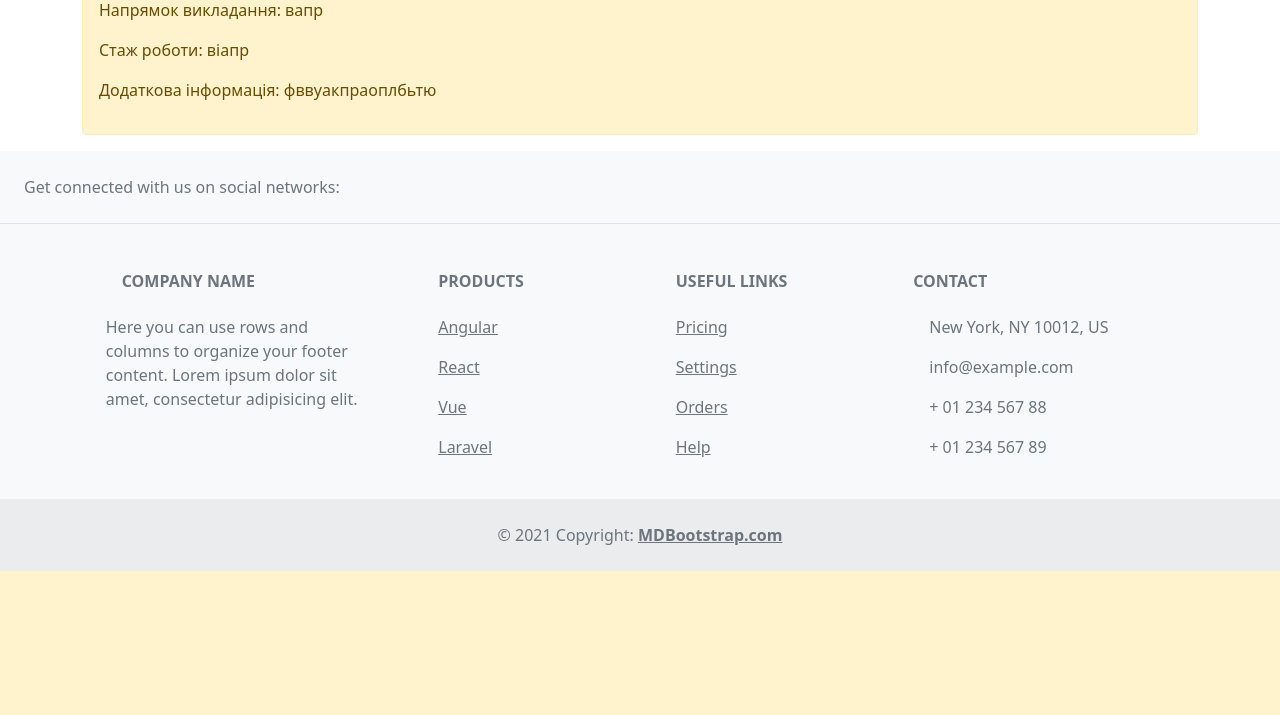
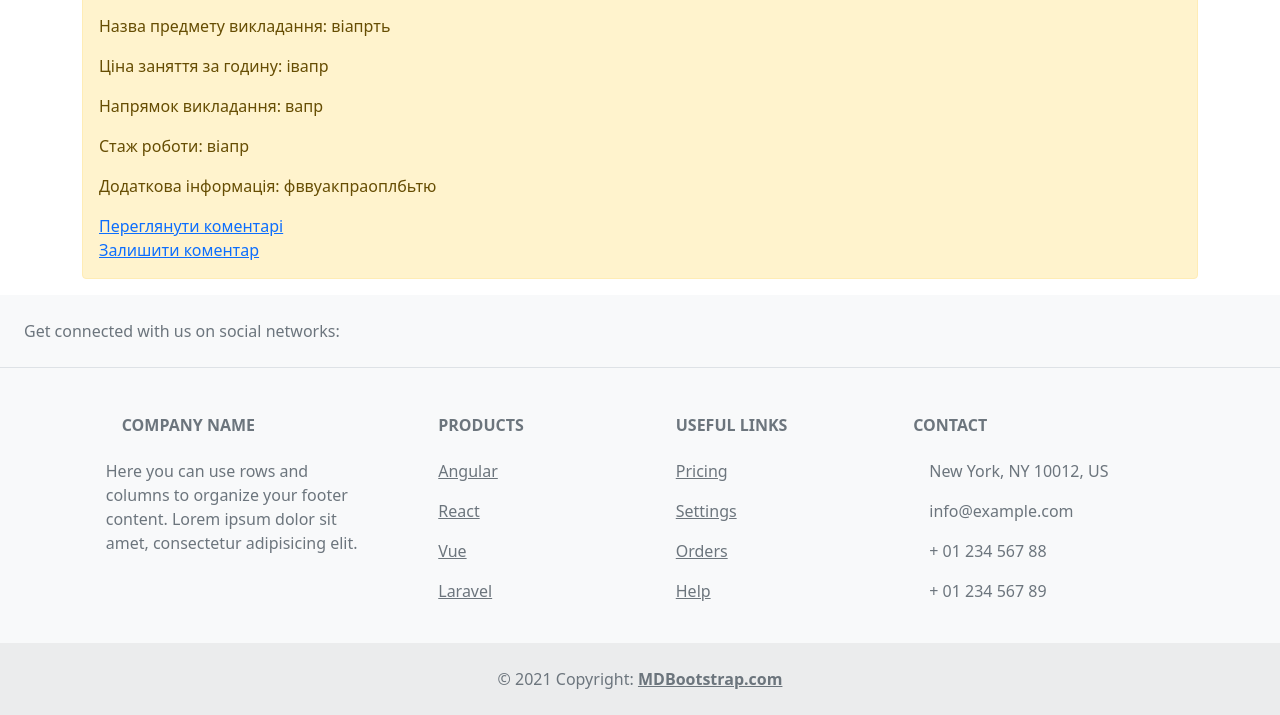
Before and after one commit to BohdanMukhailiuk/Coursework, a Django app: template main/templates/main/order.html in a window 1280 px wide. Shown: the part 1817-2532 px from the top of the page. Before the commit the page ends 2388 px from the top, so only its background shows below. Run offline with Django 3.2, Linux system fonts and the light colour scheme; the template is opened without the code that fills it: values that come from a table or form of the project are taken from there, others are empty; data comes from the database, SQL or seed files in the repository; parts of the project's set-up code (start-up, migrations or seed data) failed here and were passed over.

Commit message:
created link to comment and about pages

```diff
--- a/main/templates/main/order.html
+++ b/main/templates/main/order.html
@@ -20,10 +20,10 @@
                                     <p>Напрямок викладання: {{ el.specialization }}</p>
                                     <p>Стаж роботи: {{ el.experience }}</p>
                                     <p>Додаткова інформація: {{ el.extra_information }}</p>
+                                    <div><a href="{% url 'main:about' %}">Переглянути коментарі</a></div>
+                                    <div><a href="{% url 'main:comment' %}">Залишити коментар</a></div>
                                 </div>
                         {% endif %}
                 {% endfor %}
-<!--        {% else %}-->
-<!--                <p>У нас немає репетиторів</p>-->
-<!--        {% endif %}-->
+        {% endif %}
 {% endblock %}
```
